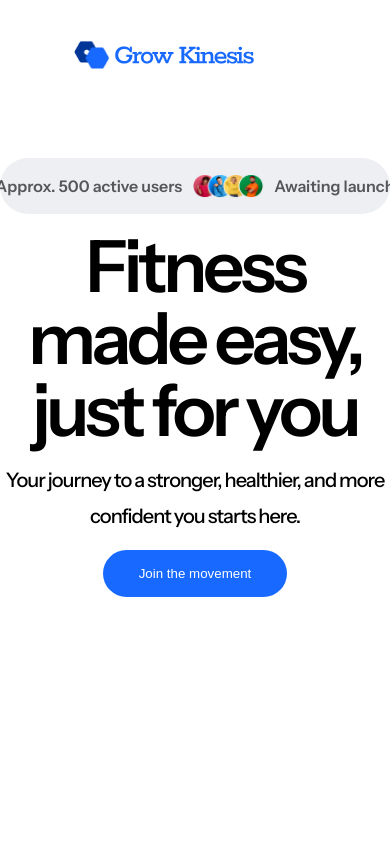
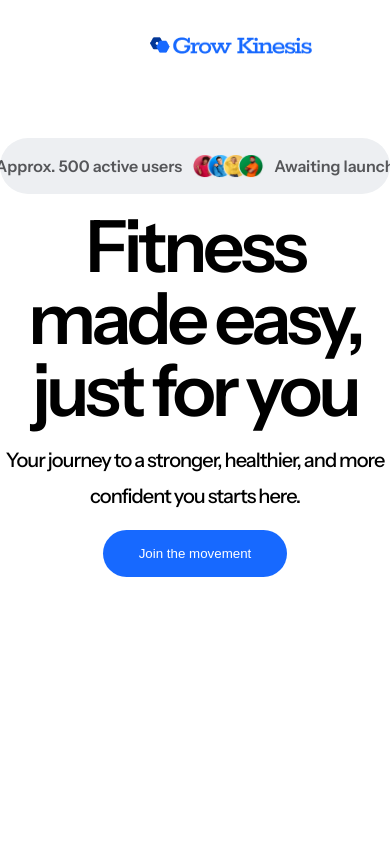
Before and after one commit to Meetkamal256/Grow-Kinesis, a Next.js app: page / in a window 390 px wide. Shown: the top 841 px of the page. Built offline with nearby package versions, Linux system fonts and the light colour scheme.

Commit message:
updated imports to match new folder convention

```diff
--- a/app/_components/section/NavbarSection/NavbarSection.module.css
+++ b/app/_components/section/NavbarSection/NavbarSection.module.css
@@ -1,10 +1,9 @@
 .navbar {
-    padding-left: 69.25px;
-    padding-top: 32px;
-    margin-bottom: 80px
+  display: flex;
+  padding-left: 69.25px;
+  padding-top: 32px;
+  margin-bottom: 80px;
 }
-
-
 
 .logoContainer {
   display: flex;
@@ -16,3 +15,23 @@
   align-items: center;
   text-decoration: none;
 }
+
+.logoImage {
+  width: 45.95px;
+  height: 45.95px;
+}
+
+@media screen and (max-width: 600px) {
+  .logoImage {
+    width: 26.26px;
+    height: 26.26px;
+  }
+
+  .logoText {
+
+  }
+
+  .navbar {
+    justify-content: center;
+  }
+}
--- a/app/_components/section/Programs/ProgramSection.tsx
+++ b/app/_components/section/ProgramSection/ProgramSection.tsx
@@ -1,6 +1,6 @@
 import { programs } from "../../../data";
 import Card from "../../Card/Card";
-import styles from "@/app/_components/section/Programs/ProgramSection.module.css";
+import styles from "@/app/_components/section/ProgramSection/ProgramSection.module.css";
 
 const Programs = () => {
   console.log(programs);
--- a/app/page.tsx
+++ b/app/page.tsx
@@ -1,13 +1,13 @@
-import Hero from "./_components/section/HeroSection/HeroSection";
-import Navbar from "./_components/section/NavbarSection/NavbarSection";
-import Programs from "./_components/section/Programs/ProgramSection";
+import NavbarSection from "./_components/section/NavbarSection/NavbarSection";
+import HeroSection from "./_components/section/HeroSection/HeroSection";
+import ProgramSection from "./_components/section/ProgramSection/ProgramSection";
 
 export default function Home() {
   return (
     <>
-      <Navbar />
-      <Hero />
-      <Programs />
+      <NavbarSection />
+      <HeroSection />
+      <ProgramSection />
     </>
   );
 }
```
Also changed, not shown: app/_components/section/ProgramSection/ProgramSection.module.css (renamed from app/_components/section/Programs/ProgramSection.module.css).
